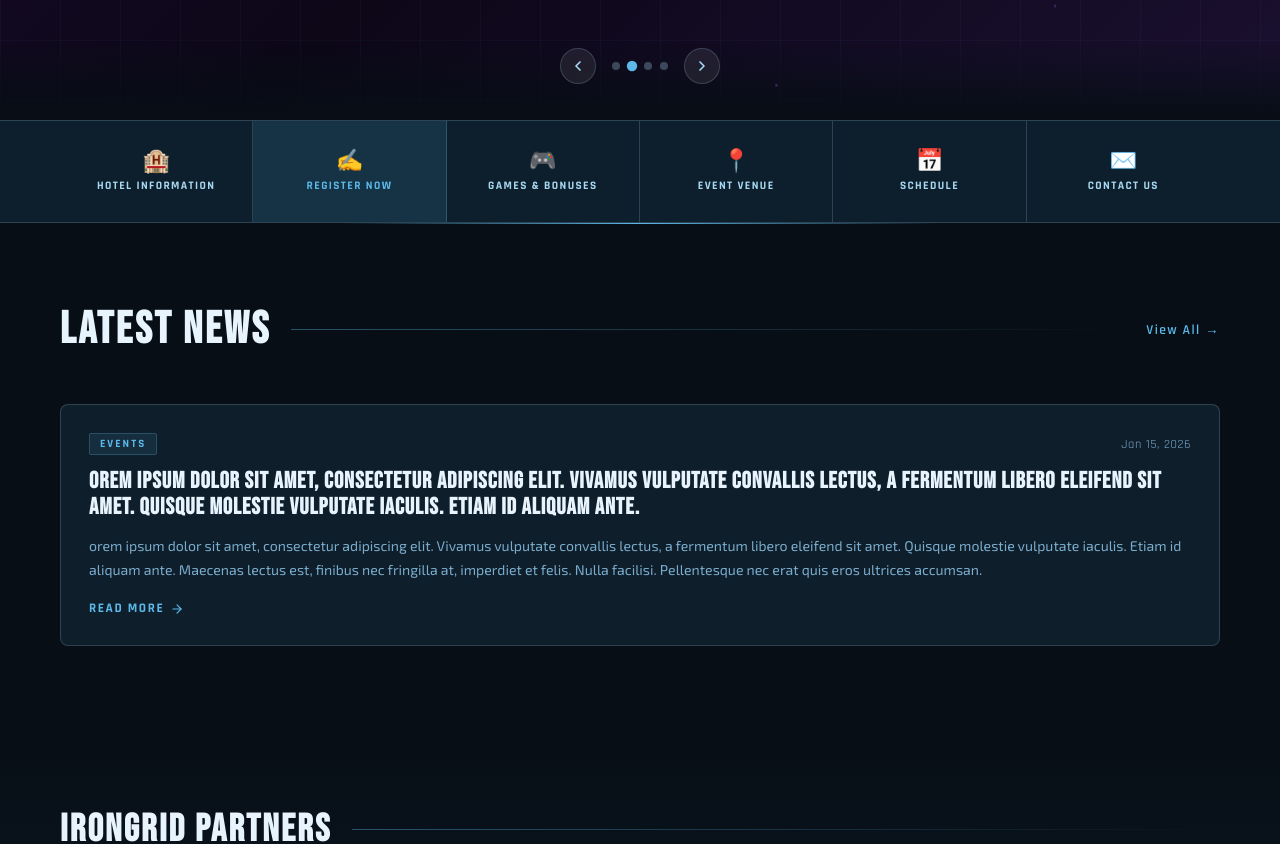
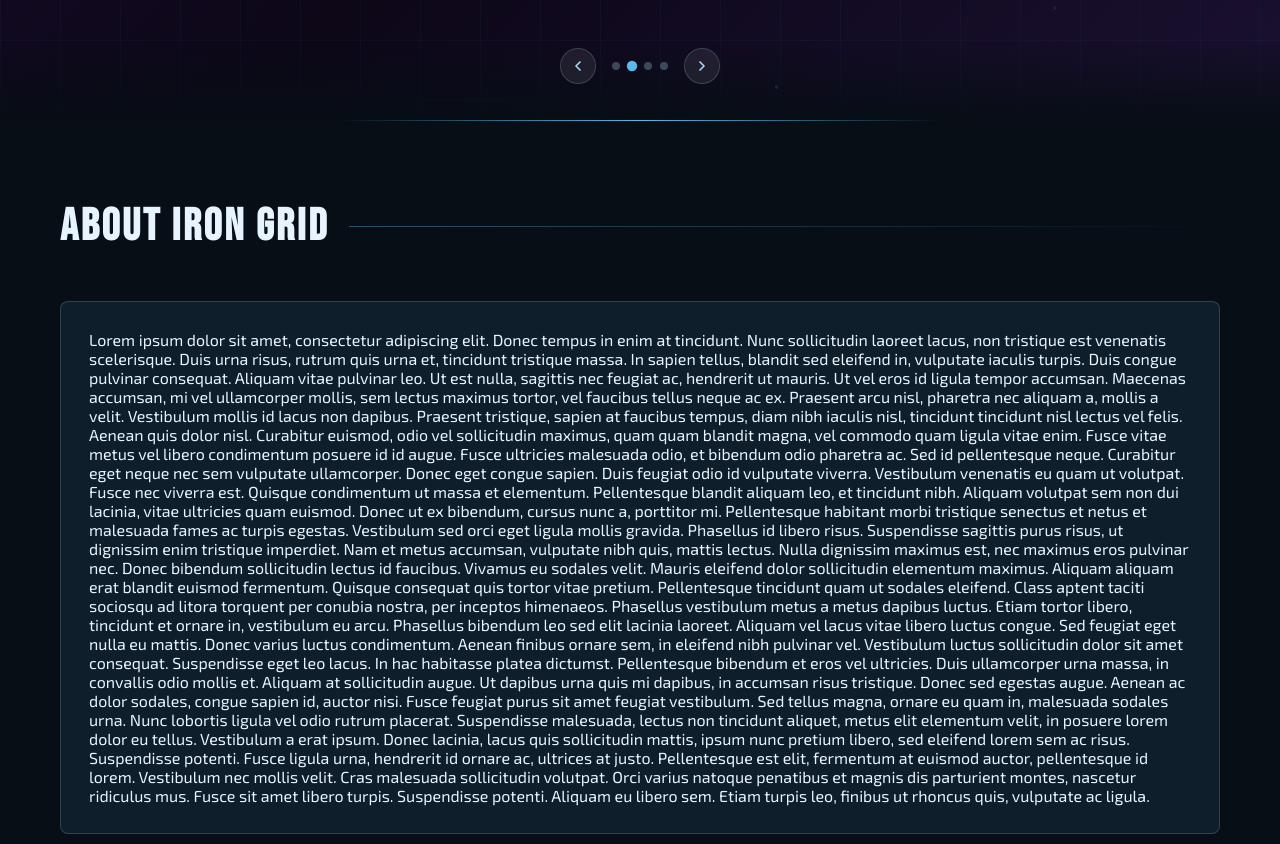
Before and after one commit to MarcBernstein0/irongrd-site, a React (Vite) app: page / in a window 1280 px wide. Shown: the part 680-1524 px from the top of the page. Built offline with nearby package versions, Linux system fonts and the light colour scheme.

Commit message:
update hero carosel and setup about section

```diff
--- a/src/components/NewsSection/NewsSection.css
+++ b/src/components/AboutSection/AboutSection.css
@@ -1,10 +1,10 @@
-.news {
+.about {
   padding: 80px 0;
   background: var(--dark-bg);
   position: relative;
 }
 
-.news::before {
+.about::before {
   content: '';
   position: absolute;
   top: 0;
@@ -15,14 +15,14 @@
   background: linear-gradient(90deg, transparent, var(--frost-blue), transparent);
 }
 
-.news__header {
+.about__header {
   display: flex;
   align-items: center;
   gap: 20px;
   margin-bottom: 48px;
 }
 
-.news__heading {
+.about__heading {
   font-family: 'Bebas Neue', cursive;
   font-size: 2.8rem;
   color: var(--ice-white);
@@ -30,14 +30,14 @@
   white-space: nowrap;
 }
 
-.news__heading-line {
+.about__heading-line {
   flex: 1;
   height: 1px;
   background: linear-gradient(90deg, var(--frost-blue), transparent);
   opacity: 0.4;
 }
 
-.news__all {
+.about__all {
   font-family: 'Rajdhani', sans-serif;
   font-weight: 600;
   font-size: 0.85rem;
@@ -47,15 +47,15 @@
   transition: color 0.2s;
 }
 
-.news__all:hover { color: var(--ice-white); }
+.about__all:hover { color: var(--ice-white); }
 
-.news__grid {
+.about__grid {
   display: grid;
   grid-template-columns: repeat(auto-fit, minmax(300px, 1fr));
   gap: 24px;
 }
 
-.news-card {
+.about-card {
   position: relative;
   background: var(--card-bg);
   border: 1px solid var(--border-ice);
@@ -69,16 +69,16 @@
   animation: fadeInUp 0.6s ease both;
 }
 
-.news-card:hover {
+.about-card:hover {
   border-color: rgba(91,184,232,0.5);
   transform: translateY(-4px);
 }
 
-.news-card:hover .news-card__glow {
+.about-card:hover .about-card__glow {
   opacity: 1;
 }
 
-.news-card__glow {
+.about-card__glow {
   position: absolute;
   inset: 0;
   background: radial-gradient(ellipse 80% 60% at 50% 0%, rgba(91,184,232,0.07) 0%, transparent 70%);
@@ -87,14 +87,14 @@
   transition: opacity 0.4s;
 }
 
-.news-card__top {
+.about-card__top {
   display: flex;
   align-items: center;
   justify-content: space-between;
   gap: 8px;
 }
 
-.news-card__category {
+.about-card__category {
   font-family: 'Rajdhani', sans-serif;
   font-weight: 700;
   font-size: 0.7rem;
@@ -107,14 +107,14 @@
   border-radius: 2px;
 }
 
-.news-card__date {
+.about-card__date {
   font-family: 'Rajdhani', sans-serif;
   font-size: 0.78rem;
   color: var(--text-muted);
   letter-spacing: 0.05em;
 }
 
-.news-card__title {
+.about-card__title {
   font-family: 'Bebas Neue', cursive;
   font-size: 1.45rem;
   line-height: 1.1;
@@ -122,14 +122,14 @@
   color: var(--ice-white);
 }
 
-.news-card__excerpt {
+.about-card__excerpt {
   font-size: 0.88rem;
   line-height: 1.7;
   color: var(--text-muted);
   flex: 1;
 }
 
-.news-card__link {
+.about-card__link {
   display: inline-flex;
   align-items: center;
   gap: 6px;
@@ -143,12 +143,12 @@
   margin-top: 4px;
 }
 
-.news-card__link:hover {
+.about-card__link:hover {
   color: var(--ice-white);
   gap: 10px;
 }
 
-.news-card__link svg {
+.about-card__link svg {
   width: 14px;
   height: 14px;
 }
--- /dev/null
+++ b/src/components/AboutSection/AboutSection.tsx
@@ -0,0 +1,81 @@
+import "./AboutSection.css";
+
+export default function AboutSection() {
+  return (
+    <section className="about" id="about">
+      <div className="container">
+        <div className="about__header">
+          <h2 className="about__heading">ABOUT IRON GRID</h2>
+          <div className="about__heading-line" />
+        </div>
+
+        <div className="about__grid">
+          <article key="1" className="about-card">
+            <p>
+              Lorem ipsum dolor sit amet, consectetur adipiscing elit. Donec
+              tempus in enim at tincidunt. Nunc sollicitudin laoreet lacus, non
+              tristique est venenatis scelerisque. Duis urna risus, rutrum quis
+              urna et, tincidunt tristique massa. In sapien tellus, blandit sed
+              eleifend in, vulputate iaculis turpis. Duis congue pulvinar
+              consequat. Aliquam vitae pulvinar leo. Ut est nulla, sagittis nec
+              feugiat ac, hendrerit ut mauris. Ut vel eros id ligula tempor
+              accumsan. Maecenas accumsan, mi vel ullamcorper mollis, sem lectus
+              maximus tortor, vel faucibus tellus neque ac ex. Praesent arcu
+              nisl, pharetra nec aliquam a, mollis a velit. Vestibulum mollis id
+              lacus non dapibus. Praesent tristique, sapien at faucibus tempus,
+              diam nibh iaculis nisl, tincidunt tincidunt nisl lectus vel felis.
+              Aenean quis dolor nisl. Curabitur euismod, odio vel sollicitudin
+              maximus, quam quam blandit magna, vel commodo quam ligula vitae
+              enim. Fusce vitae metus vel libero condimentum posuere id id
+              augue. Fusce ultricies malesuada odio, et bibendum odio pharetra
+              ac. Sed id pellentesque neque. Curabitur eget neque nec sem
+              vulputate ullamcorper. Donec eget congue sapien. Duis feugiat odio
+              id vulputate viverra. Vestibulum venenatis eu quam ut volutpat.
+              Fusce nec viverra est. Quisque condimentum ut massa et elementum.
+              Pellentesque blandit aliquam leo, et tincidunt nibh. Aliquam
+              volutpat sem non dui lacinia, vitae ultricies quam euismod. Donec
+              ut ex bibendum, cursus nunc a, porttitor mi. Pellentesque habitant
+              morbi tristique senectus et netus et malesuada fames ac turpis
+              egestas. Vestibulum sed orci eget ligula mollis gravida. Phasellus
+              id libero risus. Suspendisse sagittis purus risus, ut dignissim
+              enim tristique imperdiet. Nam et metus accumsan, vulputate nibh
+              quis, mattis lectus. Nulla dignissim maximus est, nec maximus eros
+              pulvinar nec. Donec bibendum sollicitudin lectus id faucibus.
+              Vivamus eu sodales velit. Mauris eleifend dolor sollicitudin
+              elementum maximus. Aliquam aliquam erat blandit euismod fermentum.
+              Quisque consequat quis tortor vitae pretium. Pellentesque
+              tincidunt quam ut sodales eleifend. Class aptent taciti sociosqu
+              ad litora torquent per conubia nostra, per inceptos himenaeos.
+              Phasellus vestibulum metus a metus dapibus luctus. Etiam tortor
+              libero, tincidunt et ornare in, vestibulum eu arcu. Phasellus
+              bibendum leo sed elit lacinia laoreet. Aliquam vel lacus vitae
+              libero luctus congue. Sed feugiat eget nulla eu mattis. Donec
+              varius luctus condimentum. Aenean finibus ornare sem, in eleifend
+              nibh pulvinar vel. Vestibulum luctus sollicitudin dolor sit amet
+              consequat. Suspendisse eget leo lacus. In hac habitasse platea
+              dictumst. Pellentesque bibendum et eros vel ultricies. Duis
+              ullamcorper urna massa, in convallis odio mollis et. Aliquam at
+              sollicitudin augue. Ut dapibus urna quis mi dapibus, in accumsan
+              risus tristique. Donec sed egestas augue. Aenean ac dolor sodales,
+              congue sapien id, auctor nisi. Fusce feugiat purus sit amet
+              feugiat vestibulum. Sed tellus magna, ornare eu quam in, malesuada
+              sodales urna. Nunc lobortis ligula vel odio rutrum placerat.
+              Suspendisse malesuada, lectus non tincidunt aliquet, metus elit
+              elementum velit, in posuere lorem dolor eu tellus. Vestibulum a
+              erat ipsum. Donec lacinia, lacus quis sollicitudin mattis, ipsum
+              nunc pretium libero, sed eleifend lorem sem ac risus. Suspendisse
+              potenti. Fusce ligula urna, hendrerit id ornare ac, ultrices at
+              justo. Pellentesque est elit, fermentum at euismod auctor,
+              pellentesque id lorem. Vestibulum nec mollis velit. Cras malesuada
+              sollicitudin volutpat. Orci varius natoque penatibus et magnis dis
+              parturient montes, nascetur ridiculus mus. Fusce sit amet libero
+              turpis. Suspendisse potenti. Aliquam eu libero sem. Etiam turpis
+              leo, finibus ut rhoncus quis, vulputate ac ligula.
+            </p>
+            <div className="about-card__glow" />
+          </article>
+        </div>
+      </div>
+    </section>
+  );
+}
--- a/src/components/HeroCarousel/HeroCarousel.tsx
+++ b/src/components/HeroCarousel/HeroCarousel.tsx
@@ -27,7 +27,7 @@ const slides: Slide[] = [
     id: 2,
     title: 'NorthEast KnockOut',
     subtitle: 'Iron Grid\'s East Cost Regional',
-    cta: 'Register Now',
+    cta: 'More Info',
     ctaHref: 'https://www.start.gg/northeastko/',
     tag: 'REGIONAL EVENT',
     gradient: 'linear-gradient(135deg, #1a0d2e 0%, #0d0718 50%, #1a1030 100%)',
@@ -37,7 +37,7 @@ const slides: Slide[] = [
     id: 3,
     title: 'FIGHT NIGHT LIVE',
     subtitle: 'Iron Grid\'s Premiere NYC BI-Monthly Series',
-    cta: 'Register Now',
+    cta: 'More Info',
     ctaHref: 'https://start.gg/fnlnyc/',
     tag: 'NYC EVENT',
     gradient: 'linear-gradient(135deg, #1a2500 0%, #0d1800 50%, #0a2000 100%)',
@@ -47,7 +47,7 @@ const slides: Slide[] = [
     id: 4,
     title: 'FIGHT NIGHT LIVE 3D',
     subtitle: 'Iron Grid\'s Premiere NYC BI-Monthly 3D Series',
-    cta: 'Register Now',
+    cta: 'More Info',
     ctaHref: 'https://start.gg/fnl3d',
     tag: 'NYC EVENT',
     gradient: 'linear-gradient(135deg, #1a1a00 0%, #201400 50%, #180f00 100%)',
--- a/src/components/NewsSection/NewsSection.tsx
+++ /dev/null
@@ -1,60 +0,0 @@
-import './NewsSection.css'
-
-interface NewsItem {
-  id: number
-  category: string
-  date: string
-  title: string
-  excerpt: string
-  href: string
-}
-
-const newsItems: NewsItem[] = [
-  {
-    id: 1,
-    category: 'Events',
-    date: 'Jan 15, 2026',
-    title: 'orem ipsum dolor sit amet, consectetur adipiscing elit. Vivamus vulputate convallis lectus, a fermentum libero eleifend sit amet. Quisque molestie vulputate iaculis. Etiam id aliquam ante.',
-    excerpt: 'orem ipsum dolor sit amet, consectetur adipiscing elit. Vivamus vulputate convallis lectus, a fermentum libero eleifend sit amet. Quisque molestie vulputate iaculis. Etiam id aliquam ante. Maecenas lectus est, finibus nec fringilla at, imperdiet et felis. Nulla facilisi. Pellentesque nec erat quis eros ultrices accumsan.',
-    href: '#',
-  },
-]
-
-export default function NewsSection() {
-  return (
-    <section className="news" id="news">
-      <div className="container">
-        <div className="news__header">
-          <h2 className="news__heading">Latest News</h2>
-          <div className="news__heading-line" />
-          <a href="#" className="news__all">View All →</a>
-        </div>
-
-        <div className="news__grid">
-          {newsItems.map((item, i) => (
-            <article
-              key={item.id}
-              className="news-card"
-              style={{ animationDelay: `${i * 0.12}s` }}
-            >
-              <div className="news-card__top">
-                <span className="news-card__category">{item.category}</span>
-                <span className="news-card__date">{item.date}</span>
-              </div>
-              <h3 className="news-card__title">{item.title}</h3>
-              <p className="news-card__excerpt">{item.excerpt}</p>
-              <a href={item.href} className="news-card__link">
-                Read More
-                <svg viewBox="0 0 24 24" fill="none" stroke="currentColor" strokeWidth="2" strokeLinecap="round" strokeLinejoin="round">
-                  <line x1="5" y1="12" x2="19" y2="12" />
-                  <polyline points="12 5 19 12 12 19" />
-                </svg>
-              </a>
-              <div className="news-card__glow" />
-            </article>
-          ))}
-        </div>
-      </div>
-    </section>
-  )
-}
--- a/src/pages/HomePage.tsx
+++ b/src/pages/HomePage.tsx
@@ -1,14 +1,12 @@
 import HeroCarousel from "../components/HeroCarousel/HeroCarousel";
-import NewsSection from "../components/NewsSection/NewsSection";
 import Partners from "../components/Partners/Partners";
-import QuickLinks from "../components/QuickLinks/QuickLinks";
+import AboutSection from "../components/AboutSection/AboutSection";
 
 export default function Home() {
   return (
     <main>
       <HeroCarousel />
-      <QuickLinks />
-      <NewsSection />
+      <AboutSection />
       <Partners />
     </main>
   );
```
